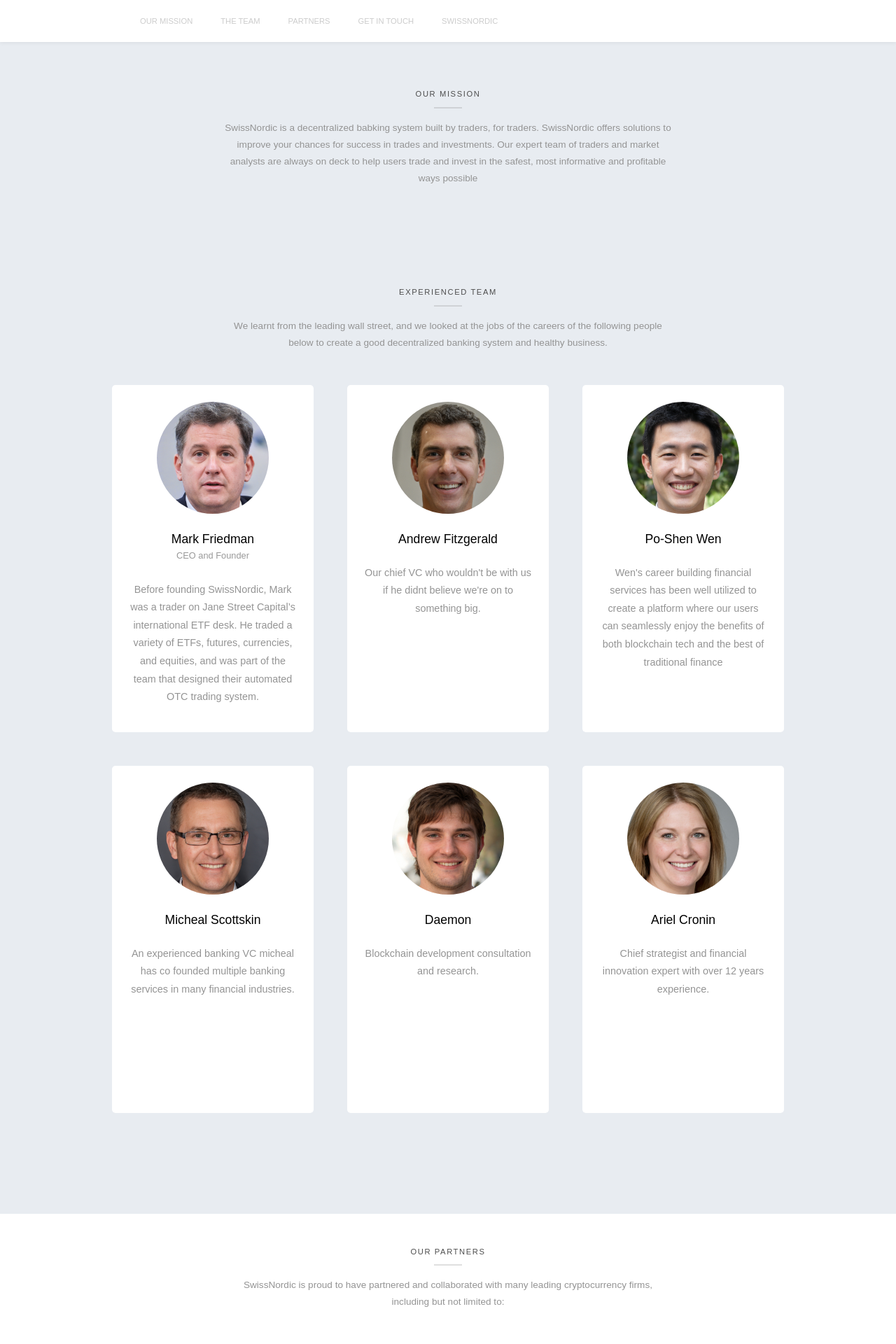
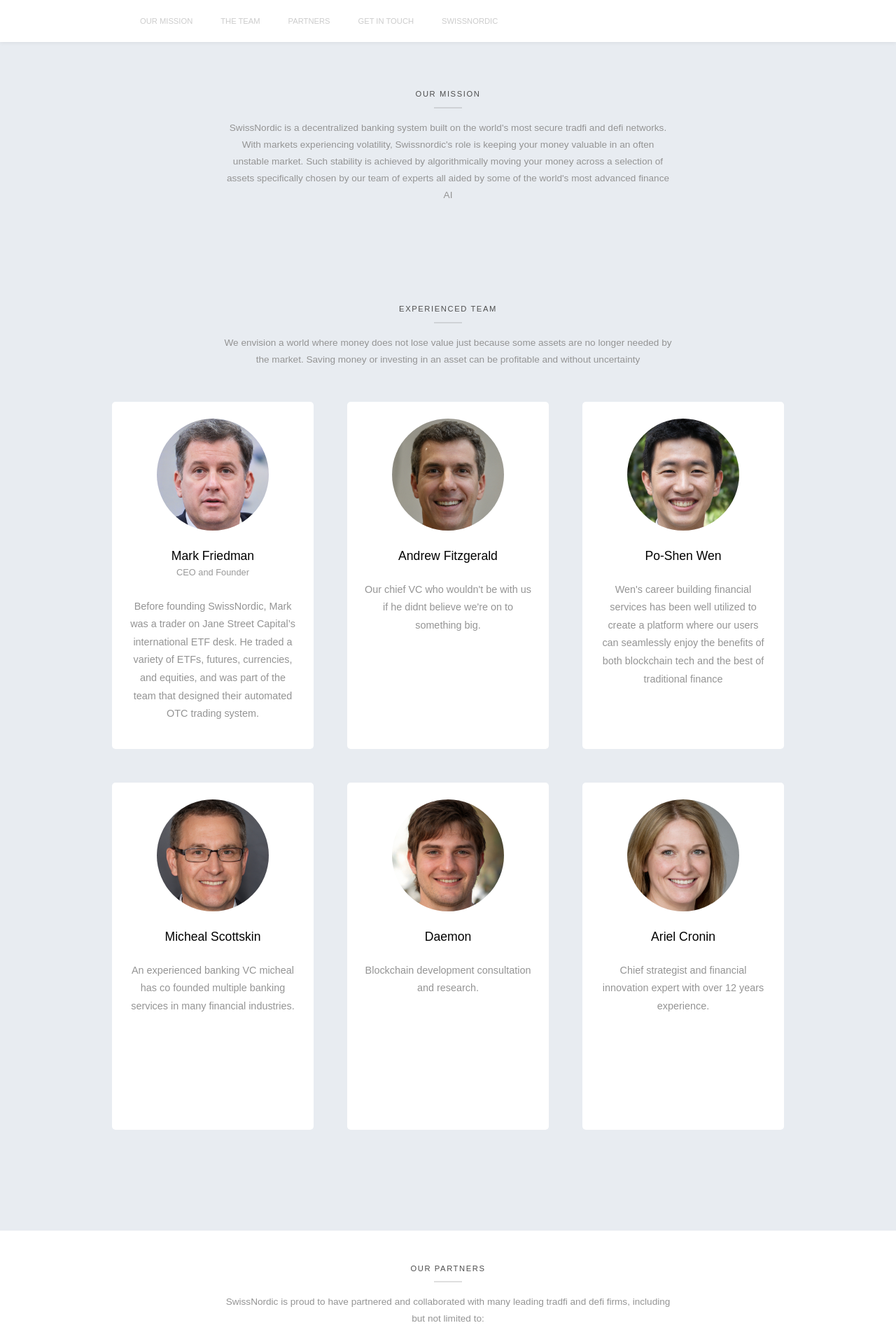
Before and after one commit to marcuscardasso/nordfinapi, a Nuxt app in the folder nordfin/: page /about in a window 1280 px wide. Shown: the top 1920 px of the page at 70% size. Built offline with nearby package versions, Linux system fonts and the light colour scheme.

Commit message:
,kjhgbvf

```diff
--- a/nordfin/components/Accounts.vue
+++ b/nordfin/components/Accounts.vue
@@ -16,9 +16,6 @@
                 <h4>Gold</h4>
                 <p>Normal decentralised banking, volatile location access, lesser taxes</p>
             </div>
-        </div>
-        <div class="accounts__section">
-
             <div class="accounts__sectioncard platinum">
                 <h4>Platinum</h4>
                 <p>Normal decentralized banking and volatile location access, high-performance decentralized peer-to-peer multi-currency exchange built directly into the blockchain. No benefitiary charges</p>
--- a/nordfin/components/Jumbotron.vue
+++ b/nordfin/components/Jumbotron.vue
@@ -4,8 +4,11 @@
         <div class="jumbotron__left jumbotron__side">
             <figure class="jumbotron__left--pink"></figure>
             <h1 class="jumbotron__left--h1">Profit Powered Banking.</h1>
-            <h2 class="jumbotron__left--h2 jumbotron__left--area">Join an Investment Banking Revolution</h2>
-            <p class="jumbotron__left--p jumbotron__left--area">Powered by the best security and banking infrastructure. Experience the best in online banking that works for you</p>
+            <h2 class="jumbotron__left--h2 jumbotron__left--area">Join the frontier in investment banking</h2>
+            <div class="jumbotron__left--p jumbotron__left--area">
+                <p>Powered by the most secure banking infrastructure.</p>
+                <p>Experience the best in online investment banking that works for you</p>
+            </div>
             <div class="jumbotron__btns jumbotron__left--area">
                 <button class="start" @click="moveToRoute('/signup')">Start Banking</button>
                 <button class="login" @click="moveToRoute('/signin')">Login In</button>
@@ -118,7 +121,7 @@
             opacity: .8;
             font-size: #{scaleValue(20)};
             line-height: #{scaleValue(30)};
-            width: #{scaleValue(400)};
+            width: #{scaleValue(700)};
 
             @media only screen and (max-width: 414px) {
                 font-size: #{scaleValue(80)};
--- a/nordfin/components/SectionTwo.vue
+++ b/nordfin/components/SectionTwo.vue
@@ -6,20 +6,16 @@
             <h2 class="sectiontwo__top--h2">Why People choose us</h2>
             <div class="sectiontwo__topcards">
                 <div class="sectiontwo__topcard">
-                    <span>Feature One</span>
-                    <span>Decentralised banking</span>
+                    <span>Decentralised international banking powered by the best of tradfi and defi</span>
                 </div>
                 <div class="sectiontwo__topcard">
-                    <span>Feature Two</span>
-                    <span>Privacy</span>
+                    <span>User centered financial privacy</span>
                 </div>
                 <div class="sectiontwo__topcard">
-                    <span>Feature Three</span>
-                    <span>Blockchain transactions without trace</span>
+                    <span>Blockchain backed transactions without trace</span>
                 </div>
                 <div class="sectiontwo__topcard">
-                    <span>Feature Four</span>
-                    <span>First Major Carrier to Deploy Helium 5G</span>
+                    <span>Your money automatically backed by the most stable assets in any market situation</span>
                 </div>
             </div>
             <div class="sectiontwo__topsponsors">
@@ -47,7 +43,7 @@
             <div class="sectiontwo__bottomleft">
                 <h2 class="sectiontwo__bottomleft--h2">Investing Account is Live</h2>
                 <p class="sectiontwo__bottomleft--p">
-                    The People’s Network is the world’s fastest growing investing network ever.
+                    The Swissnordic network is the world’s fastest growing investment infastructure ever.
                 </p>
                 <button class="sectiontwo__bottomleft--btn" @click="moveToRoute('/signup')">
                     Get an Investing Account
--- a/nordfin/pages/about.vue
+++ b/nordfin/pages/about.vue
@@ -20,9 +20,7 @@
                         <span></span>
                     </div>
                     <div class="about__section--text">
-                        SwissNordic is a decentralized babking system built by traders, for traders. SwissNordic
-                        offers solutions to improve your chances for success in trades and investments. Our expert team of traders and market
-                        analysts are always on deck to help users trade and invest in the safest, most informative and profitable ways possible
+                        SwissNordic is a decentralized banking system built on the world's most secure tradfi and defi networks. With markets experiencing volatility, Swissnordic's role is keeping your money valuable in an often unstable market. Such stability is achieved by algorithmically moving your money across a selection of assets specifically chosen by our team of experts all aided by some of the world's most advanced finance AI
                     </div>
                 </div>
                 <div class="about__section" id="team">
@@ -31,7 +29,7 @@
                         <span></span>
                     </div>
                     <div class="about__section--text">
-                        We learnt from the leading wall street, and we looked at the jobs of the careers of the following people below to create a good decentralized banking system and healthy business.
+                        We envision a world where money does not lose value just because some assets are no longer needed by the market. Saving money or investing in an asset can be profitable and without uncertainty
                     </div>
                     <div class="about__section--people">
                         <div class="about__peoplecards">
@@ -113,7 +111,7 @@
                         <span></span>
                     </div>
                     <div class="about__section--text">
-                        SwissNordic is proud to have partnered and collaborated with many leading cryptocurrency firms, including but not limited to:
+                        SwissNordic is proud to have partnered and collaborated with many leading tradfi and defi firms, including but not limited to:
                     </div>
                     <div class="about__partners">
                         <div class="about__partnerboxes">
```
